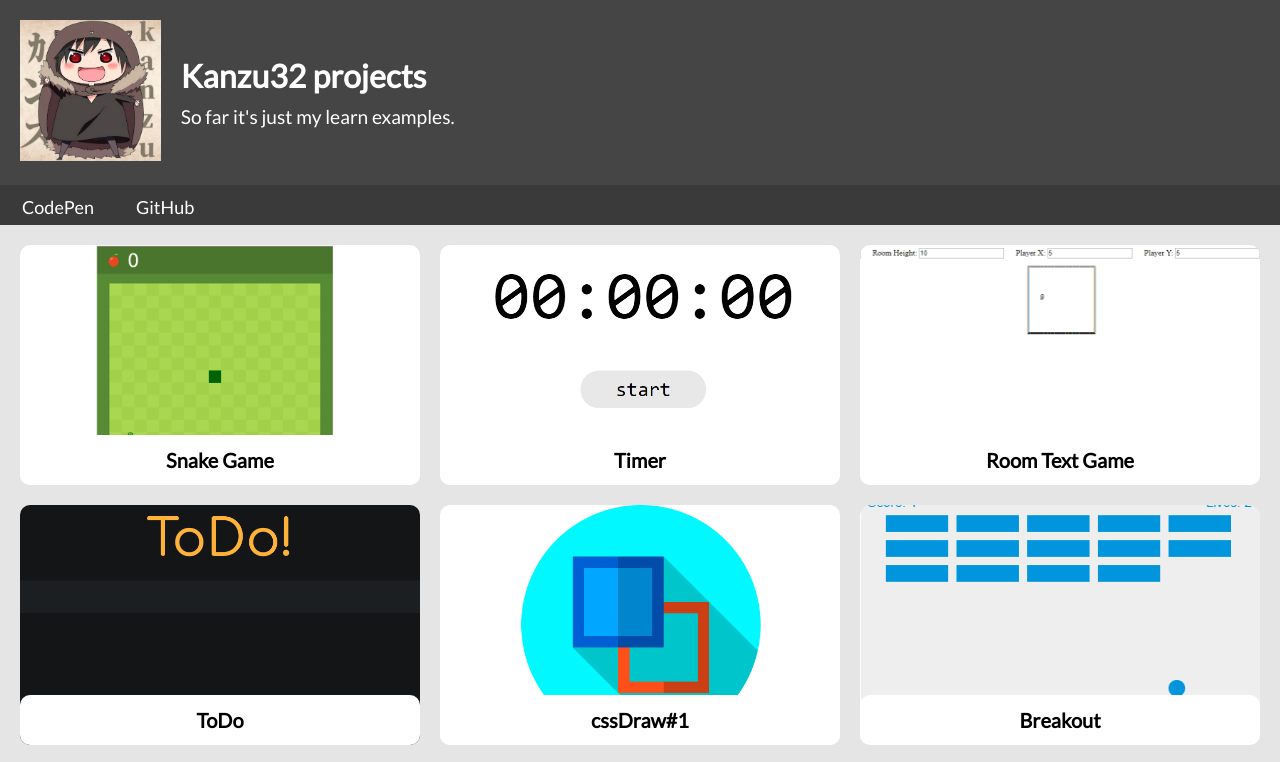
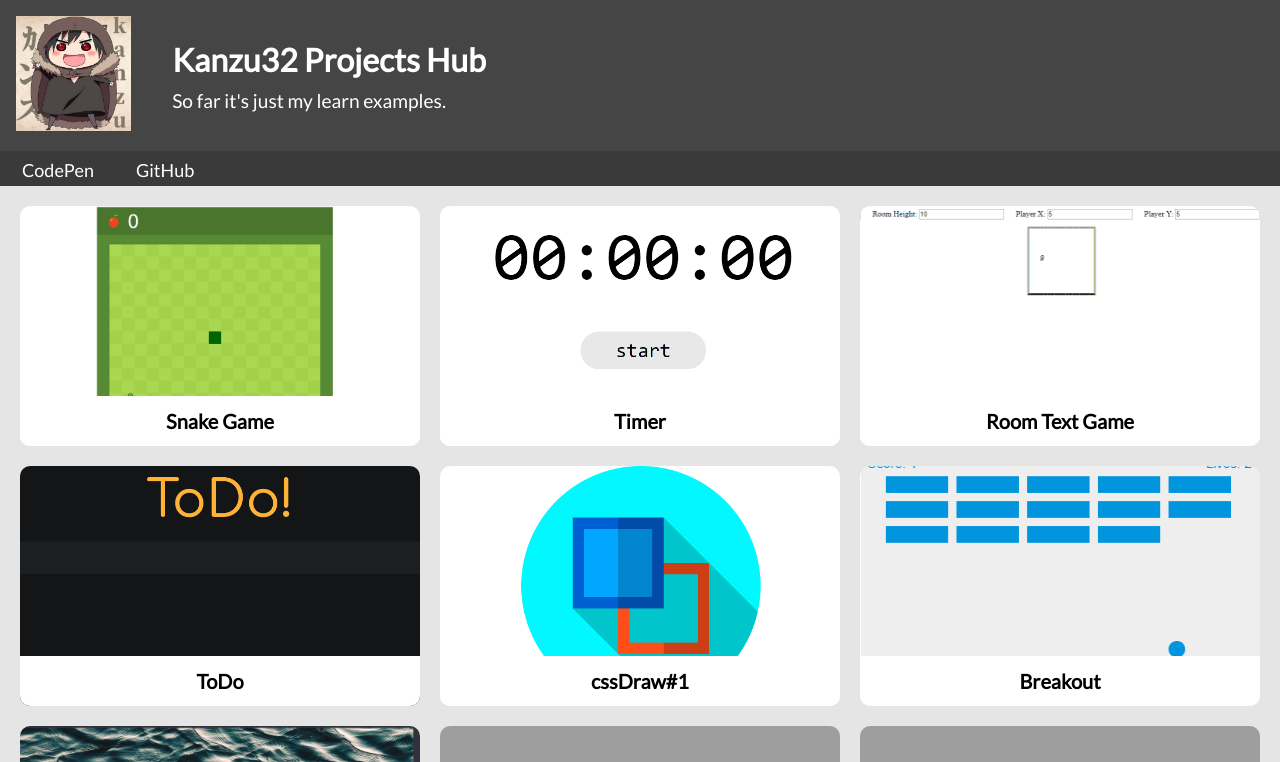
Before and after one commit to Kanzu32/Kanzu32, a plain HTML site: page index.html in a window 1280 px wide. Shown: the top 762 px of the page. Drawn offline with Linux system fonts and the light colour scheme; grey boxes are pictures that could not be loaded.

Commit message:
small design changes

```diff
--- a/index.html
+++ b/index.html
@@ -1,7 +1,7 @@
 <!DOCTYPE html>
 <html>
 <head>
-	<title>Kanzu Projects</title>
+	<title>KanzuHub</title>
 	<link rel="stylesheet" href="style.css">
 	<link href="https://fonts.googleapis.com/css?family=Lato&display=swap" rel="stylesheet">
 </head>
@@ -9,7 +9,7 @@
 	<header>
 		<div class="logo"></div>
 		<div class="wrapper">
-			<h1 class="title">Kanzu32 projects</h1>
+			<h1 class="title">Kanzu32 Projects Hub</h1>
 			<p class="sub title">So far it's just my learn examples.</p>
 		</div>
 	</header>
--- a/style.css
+++ b/style.css
@@ -14,16 +14,17 @@ header {
 
 .logo {
 	display: inline-block;
-	padding: 20px;
-	height: 11vw;
-	width: 11vw;
+	padding: 16px;
+	height: 9vw;
+	width: 9vw;
 	background-image: url(img/kanzu.png);
-	background-size: 11vw;
+	background-size: 9vw;
 	background-repeat: no-repeat;
 	background-position: center;
 }
 
 .wrapper {
+	padding-left: 25px;
 	display: inline-block;
 	position: absolute;
 	top: 50%;
@@ -67,12 +68,12 @@ main {
 	font: bold 20px/50px 'Lato';
 	color: black;
 	text-align: center;
-	border-radius: 10px;
+	border-radius: 0 0 10px 10px;
 }
 
 .links {
 	background-color: #3a3a3a;
-	height: 40px;
+	height: 35px;
 	width: 100%;
 	position: sticky;
 	top: 0;
@@ -81,7 +82,7 @@ main {
 
 .link-item {
 	color: white;
-	font: normal 18px/40px 'Lato';
+	font: normal 18px/35px 'Lato';
 	text-decoration: none;
 	padding: 0 20px 0 20px;
 }
```
